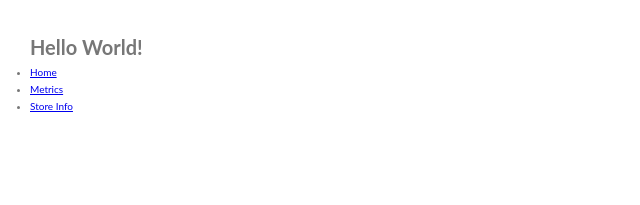
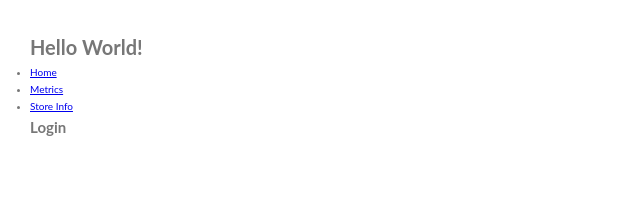
Before and after one commit to luketowell/xpire-web-application, a React (Create React App) app: page / in a window 1280 px wide. Shown: the top 205 px of the page, without its empty margins (0-640 px from the left). Built offline with nearby package versions, Linux system fonts and the light colour scheme.

Commit message:
rehashed some navigation to make login the default route
- configured the login page to be the default route.

```diff
--- a/src/components/Navigation/Navigation.js
+++ b/src/components/Navigation/Navigation.js
@@ -25,7 +25,7 @@ class Navigation extends Component{
                       </li>
                     </ul>
                     <Switch>
-                      <Route path="/login">
+                      <Route exact path="/">
                           <Login />
                       </Route>
                       <Route path="/home">
```
